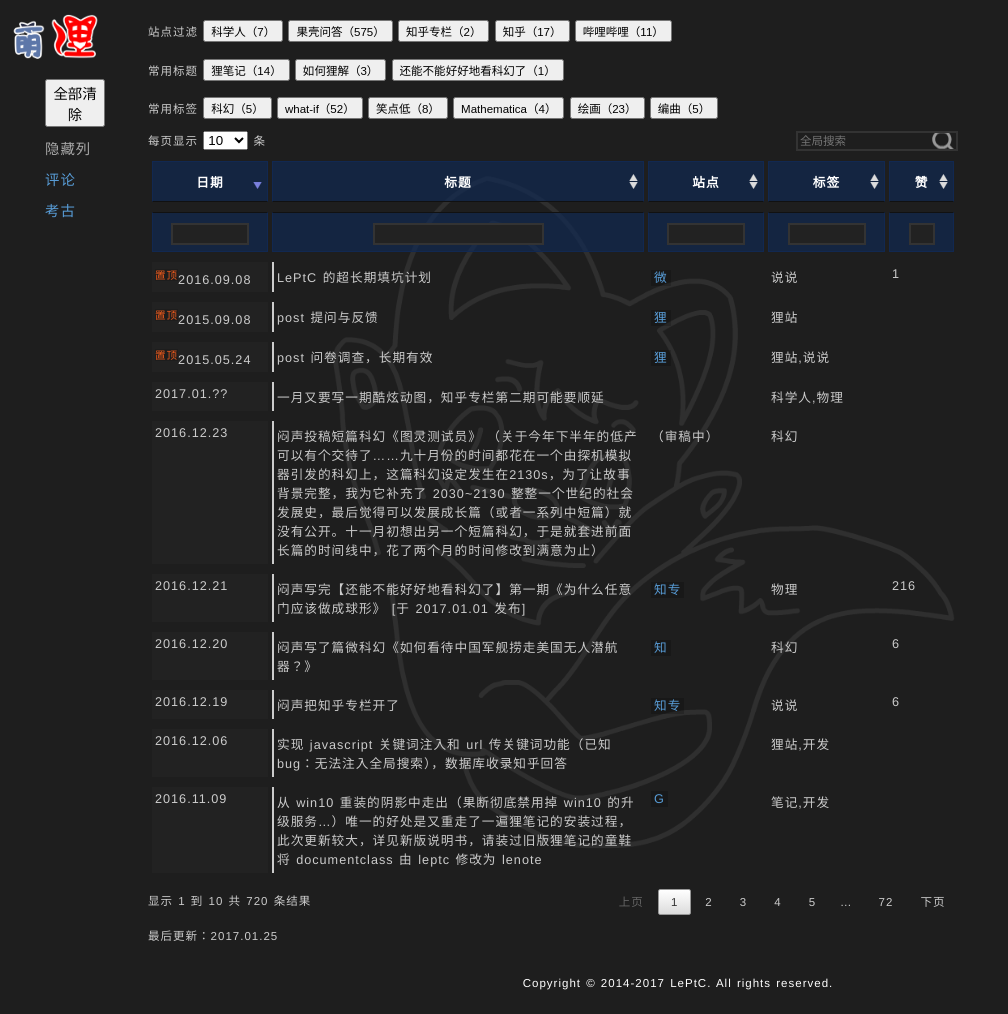
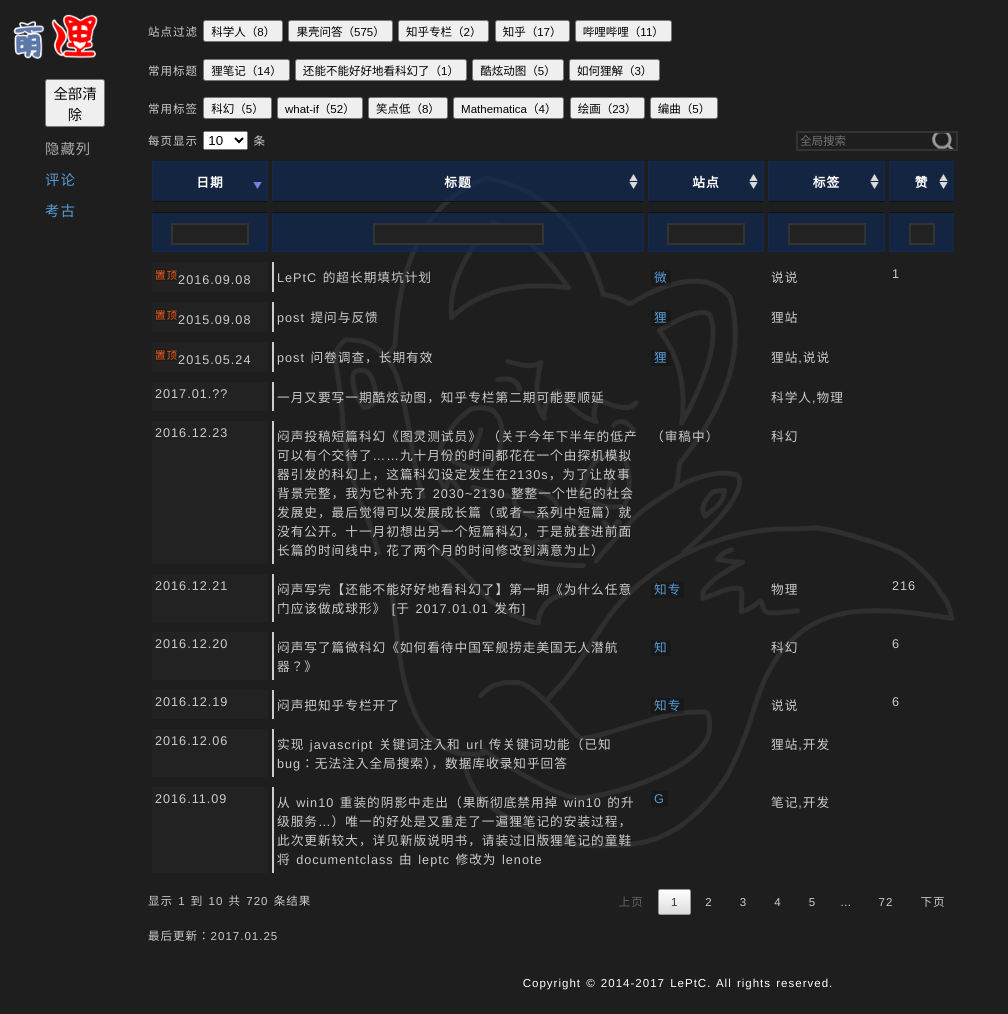
Before and after one commit to LePtC/LePtC.github.io, a Jekyll site: the page built from index.html, in a window 1280 px wide and 1014 px high. Shown: the whole window, without its empty margins (0-1008 px from the left). Built offline with Jekyll 4.4.1, drawn with Linux system fonts in a browser that asks for light colours; Markdown is read by kramdown in place of the engine named in the settings; comment, search, counter and statistics services are not loaded.

Commit message:
闷声更label

```diff
--- a/index.html
+++ b/index.html
@@ -147,7 +147,7 @@
 <div>
 
 <p>站点过滤
-<button type="button" onclick="inject('标签','科学人')">科学人（7）</button>
+<button type="button" onclick="inject('标签','科学人')">科学人（8）</button>
 <button type="button" onclick="inject('站点','壳问')">果壳问答（575）</button>
 <button type="button" onclick="inject('站点','知专')">知乎专栏（2）</button>
 <button type="button" onclick="inject('站点','知')">知乎（17）</button>
@@ -156,8 +156,9 @@
 
 <p>常用标题
 <button type="button" onclick="inject('标题','【狸笔记】')">狸笔记（14）</button>
+<button type="button" onclick="inject('标题','【还能不能好好地看科幻了】')">还能不能好好地看科幻了（1）</button>
+<button type="button" onclick="inject('标题','酷炫动图')">酷炫动图（5）</button>
 <button type="button" onclick="inject('标题','【如何狸解】')">如何狸解（3）</button>
-<button type="button" onclick="inject('标题','【还能不能好好地看科幻了】')">还能不能好好地看科幻了（1）</button>
 </p>
 
 <p>常用标签
```
